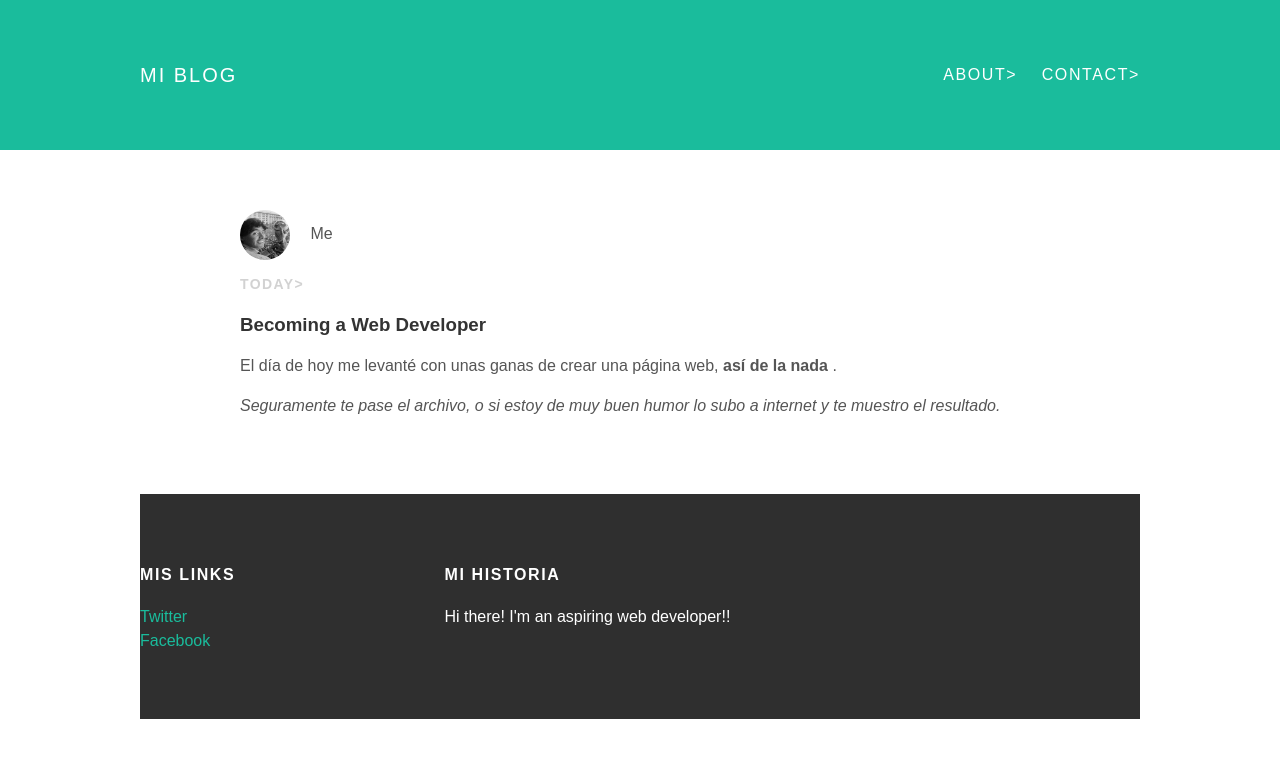
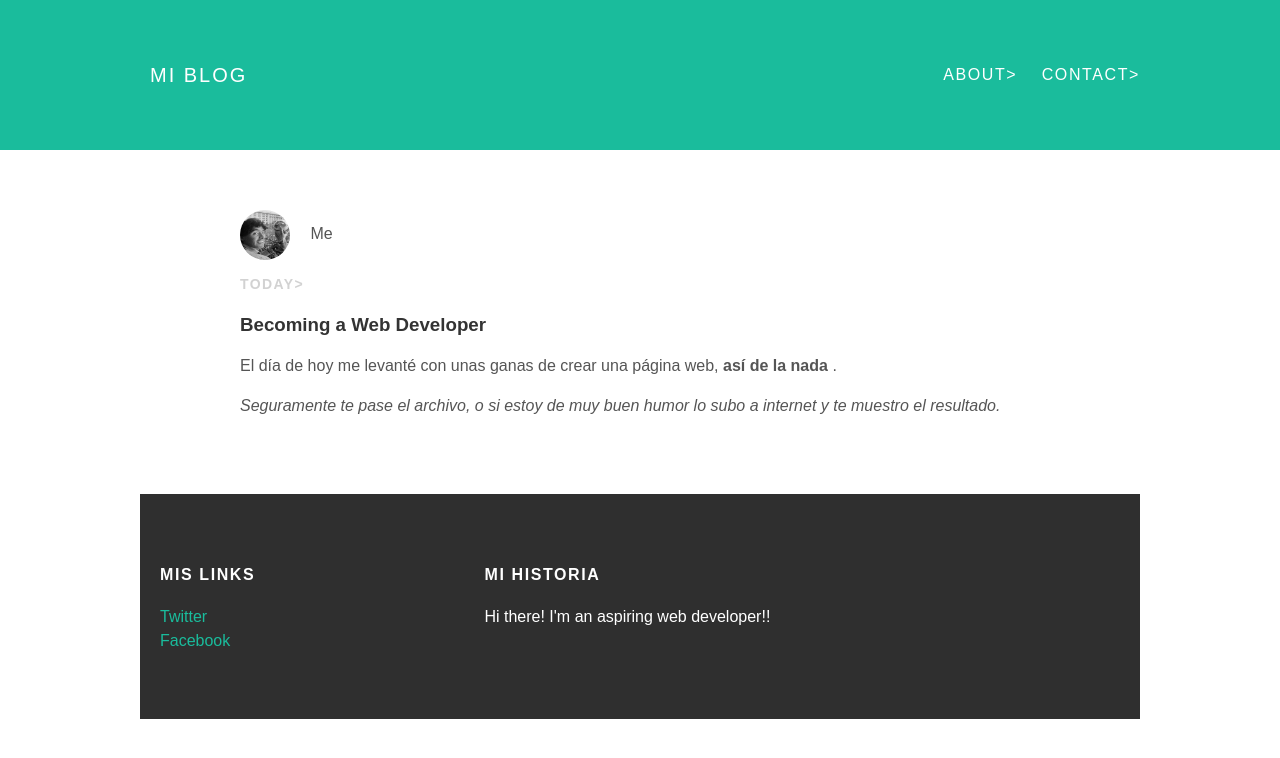
Before and after one commit to Retriux/Retriux.github.io, a plain HTML site: page index.html in a window 1280 px wide. Drawn offline with Linux system fonts and the light colour scheme.

Commit message:
Update style.css

```diff
--- a/style.css
+++ b/style.css
@@ -20,6 +20,7 @@ body { color: #555;
 #header-tittle {
 	display: block;
 	float: left;
+        margin-left: 10px;
 	font-size: 20px;
 	font-width: bold;
 }
@@ -44,6 +45,7 @@ body { color: #555;
 	min-width: 300px;
 	display: inline-block;
 	vertical-align: top;
+        margin-left: 20px;
 }
 #footer h4{
 	color: white;
```
